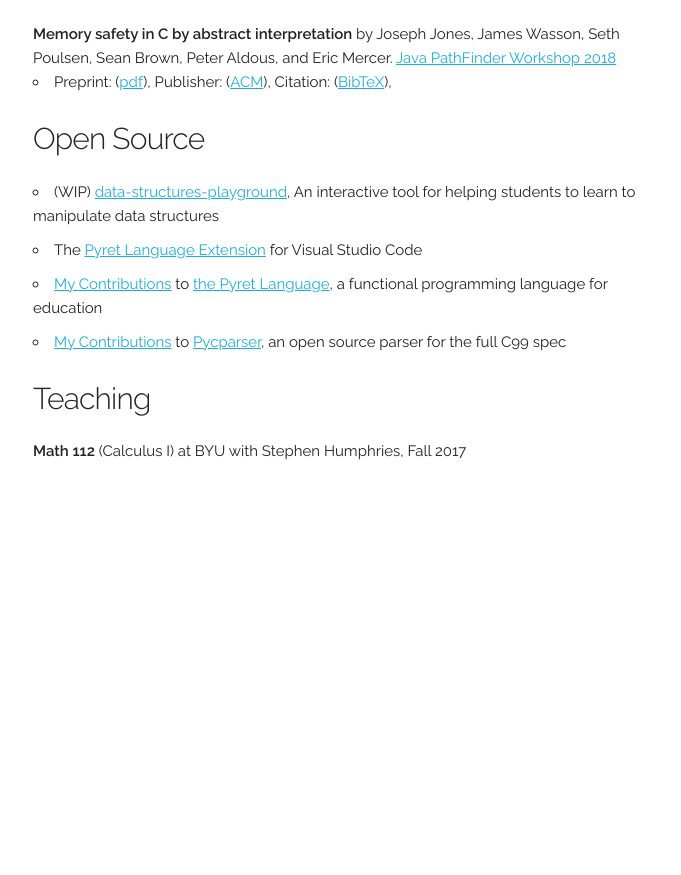
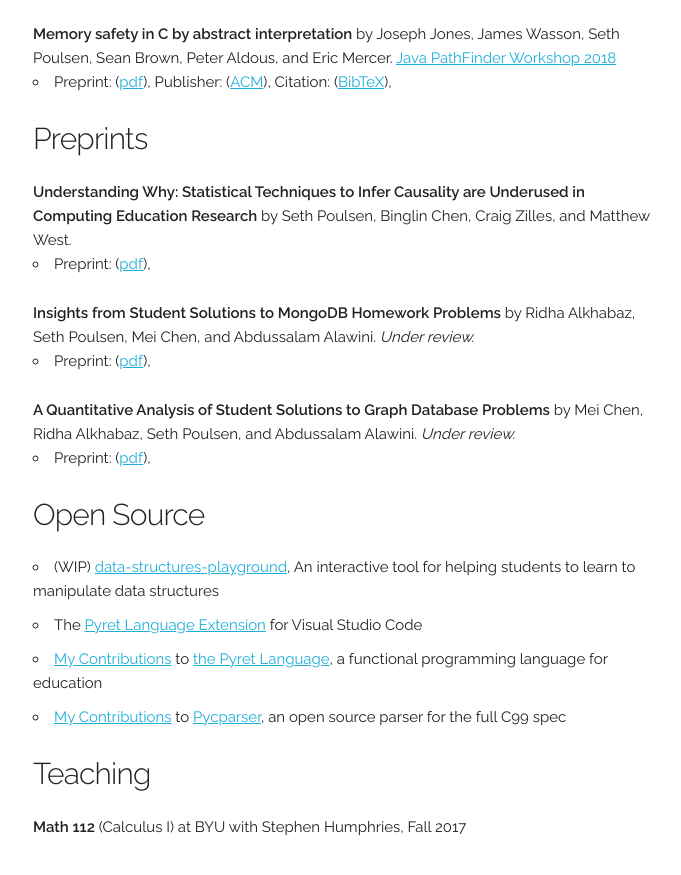
Before and after one commit to SethPoulsen/SethPoulsen.github.io, a plain HTML site: page index.html in a window 1280 px wide. Shown: the part 995-1870 px from the top of the page, without its empty margins (127-808 px from the left). Before the commit the page ends 1554 px from the top, so only its background shows below. Drawn offline with Linux system fonts and the light colour scheme.

Commit message:
Added some more preprints

```diff
--- a/index.html
+++ b/index.html
@@ -95,16 +95,6 @@
               Citation: (<a href="./papers/sql-homework.bib">BibTeX</a>)
           </ul>
 
-          <!-- <b>Understanding Why: Statistical Techniques to Infer Causality are Underused in Computing Education Research</b> by Seth Poulsen, Binglin Chen, Craig Zilles, and Matthew West.
-          <i>Under review.</i>
-          <!-- <a href="http://tme.journals.libs.uga.edu/index.php/tme/issue/view/55">The Mathemematics Educator 2019</a>
-          <ul>
-            <li>
-              Preprint: (<a href="./papers/causation-in-cer.pdf">pdf</a>),
-              <!-- Publisher: (<a href="http://tme.journals.libs.uga.edu/index.php/tme/article/view/464">TME</a>),
-              Citation: (<a href="./papers/math-success-effects.bib">BibTeX</a>)
-          </ul> -->
-
           <b>The Effect of Additional Math in High School on College Success</b> by Seth Poulsen.
           <a href="http://tme.journals.libs.uga.edu/index.php/tme/issue/view/55">The Mathemematics Educator 2019</a>
           <ul>
@@ -133,6 +123,35 @@
                   Citation: (<a href="./papers/censor-paper.bib">BibTeX</a>),
               </li>
             </ul>
+
+        <h4>Preprints</h4>
+          <b>Understanding Why: Statistical Techniques to Infer Causality are Underused in Computing Education Research</b> by Seth Poulsen, Binglin Chen, Craig Zilles, and Matthew West.
+          <!-- <i>Under review.</i> -->
+          <!-- <a href="http://tme.journals.libs.uga.edu/index.php/tme/issue/view/55">The Mathemematics Educator 2019</a> -->
+          <ul>
+            <li>
+              Preprint: (<a href="./papers/poulsen2020understanding.pdf">pdf</a>),
+              <!-- Publisher: (<a href="http://tme.journals.libs.uga.edu/index.php/tme/article/view/464">TME</a>),
+              Citation: (<a href="./papers/math-success-effects.bib">BibTeX</a>)-->
+          </ul>
+
+          <b>Insights from Student Solutions to MongoDB Homework Problems</b> by Ridha Alkhabaz, Seth Poulsen, Mei Chen, and Abdussalam Alawini.
+          <i>Under review.</i>
+          <ul>
+            <li>
+              Preprint: (<a href="./papers/alkhabaz2021insights.pdf">pdf</a>),
+              <!-- Publisher: (<a href="https://dl.acm.org/doi/abs/10.1145/3341525.3387391">ACM</a>),
+              Citation: (<a href="./papers/sql-homework.bib">BibTeX</a>) -->
+          </ul>
+
+          <b>A Quantitative Analysis of Student Solutions to Graph Database Problems</b> by Mei Chen, Ridha Alkhabaz, Seth Poulsen, and Abdussalam Alawini.
+          <i>Under review.</i>
+          <ul>
+            <li>
+              Preprint: (<a href="./papers/chen2021quantitative.pdf">pdf</a>),
+              <!-- Publisher: (<a href="https://dl.acm.org/doi/abs/10.1145/3341525.3387391">ACM</a>),
+              Citation: (<a href="./papers/sql-homework.bib">BibTeX</a>) -->
+          </ul>
 
         <p></p>
         <h4>Open Source</h4>
```
Also changed, not shown: 5 other files.
